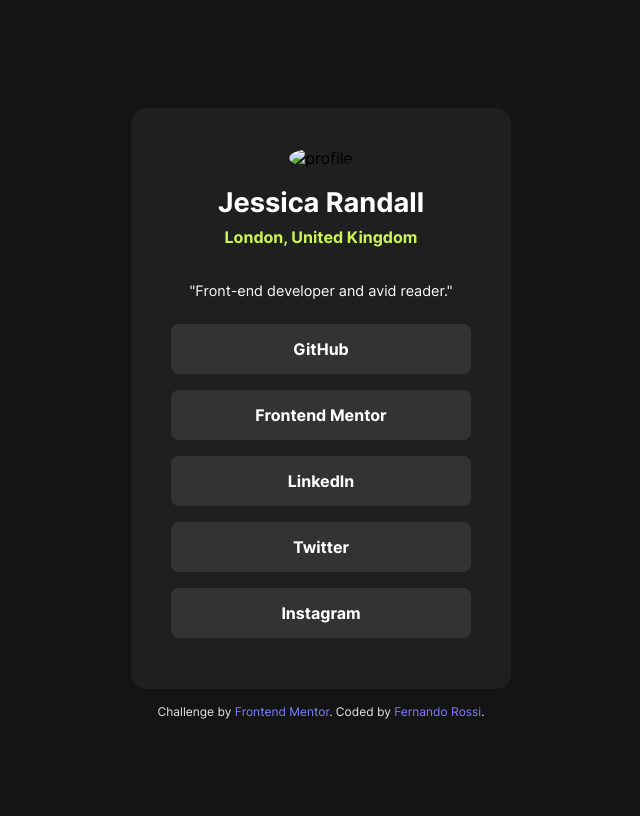
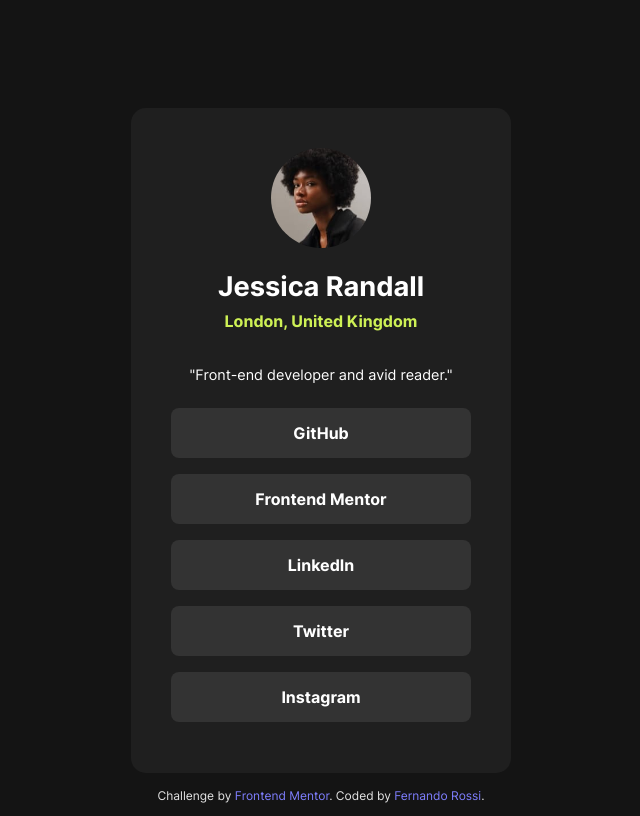
Before and after one commit to fernandorsdo/social-links-profile, a plain HTML site: page index.html in a window 1280 px wide. Shown: the whole page, without its empty margins (319-959 px from the left). Drawn offline with Linux system fonts and the light colour scheme; files whose address does not match are found by name.

Commit message:
Update index.html

```diff
--- a/index.html
+++ b/index.html
@@ -5,12 +5,12 @@
     <meta name="viewport" content="width=device-width, initial-scale=1.0">
     <title>Social Links Profile</title>
 
-    <link rel="shortcut icon" href="social-links-profile-main/assets/images/favicon-32x32.png" type="image/x-icon">
+    <link rel="shortcut icon" href="assets/images/favicon-32x32.png" type="image/x-icon">
     <link rel="stylesheet" href="style.css">
 </head>
 <body>
     <main>
-        <img src="social-links-profile-main/assets/images/avatar-jessica.jpeg" alt="profile" id="pic">
+        <img src="assets/images/avatar-jessica.jpeg" alt="profile" id="pic">
         <h1 id="name">Jessica Randall</h1>
         <h2 id="location">London, United Kingdom</h2>
         <p id="job">"Front-end developer and avid reader."</p>
```
